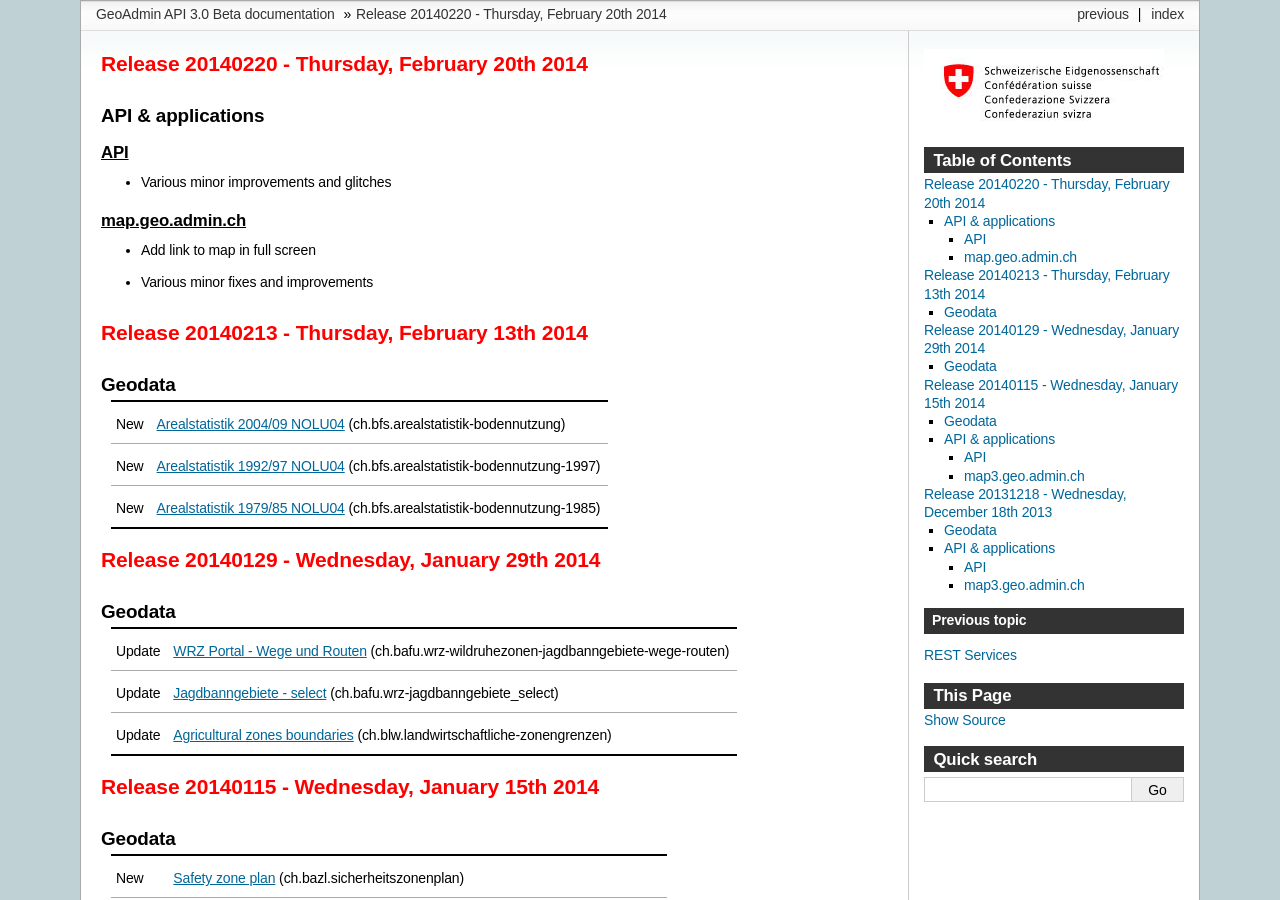
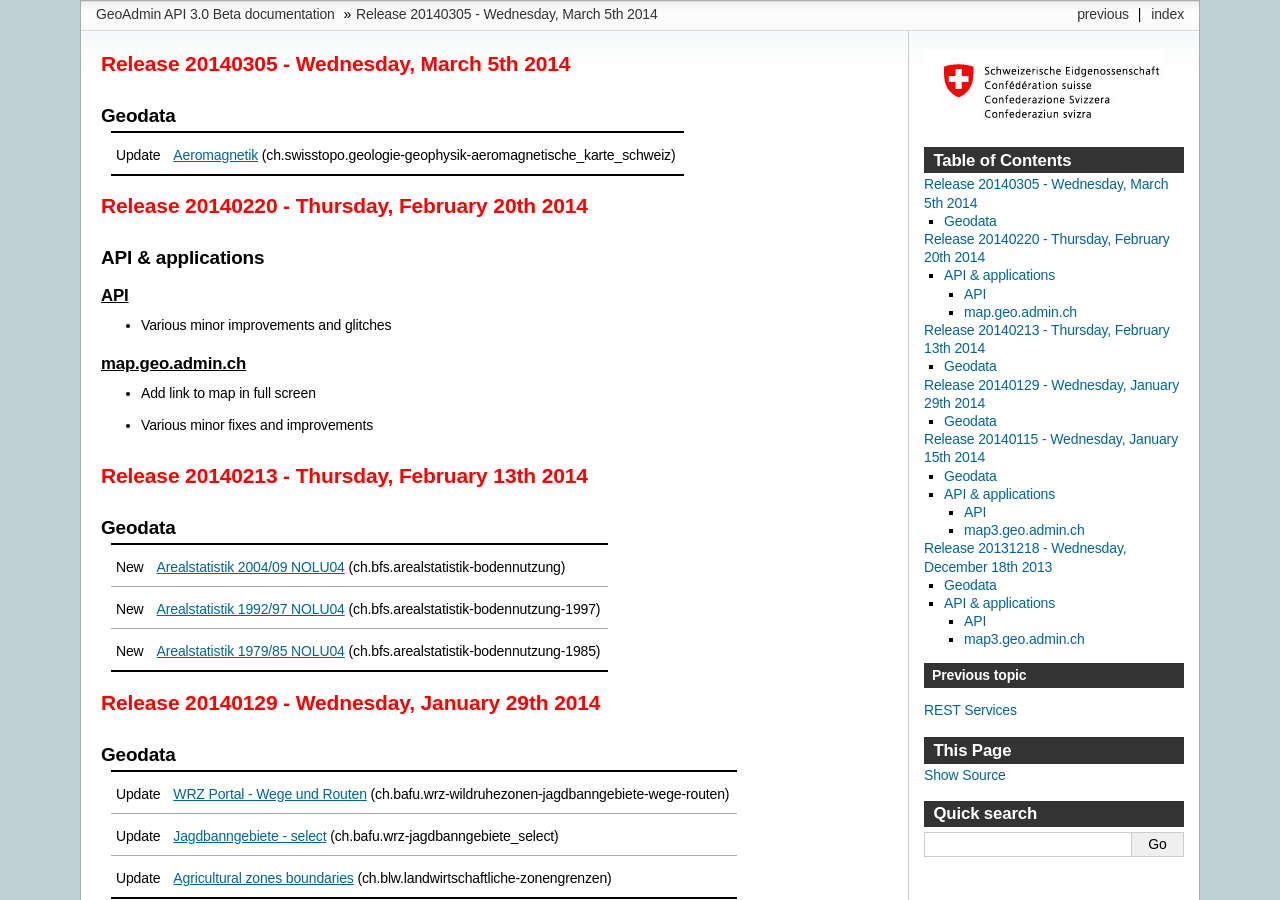
Before and after one commit to swisstopo-test/doc-chsdi3, a Sphinx documentation site: the page built from source/releasenotes/index.rst, in a window 1280 px wide and 900 px high. Built offline with Sphinx 7.4.7, drawn with Linux system fonts in a browser that asks for light colours; formulas are drawn with MathJax 3; some of the changed text lies outside the part shown.

Commit message:
add updated layer in index.rst

```diff
--- a/source/releasenotes/index.rst
+++ b/source/releasenotes/index.rst
@@ -1,3 +1,15 @@
+Release 20140305 -  Wednesday, March 5th 2014
+====================================================
+
+Geodata
+********
++--------+---------------------------------------------------------------------------------------------------------------------------------------------------------------------------------+
+| Update | `Aeromagnetik <//map.geo.admin.ch/?layers=ch.swisstopo.geologie-geophysik-aeromagnetische_karte_schweiz>`__ (ch.swisstopo.geologie-geophysik-aeromagnetische_karte_schweiz)     |
++--------+---------------------------------------------------------------------------------------------------------------------------------------------------------------------------------+
+
+
+
+
 Release 20140220 -  Thursday, February 20th 2014
 ====================================================
 
```
